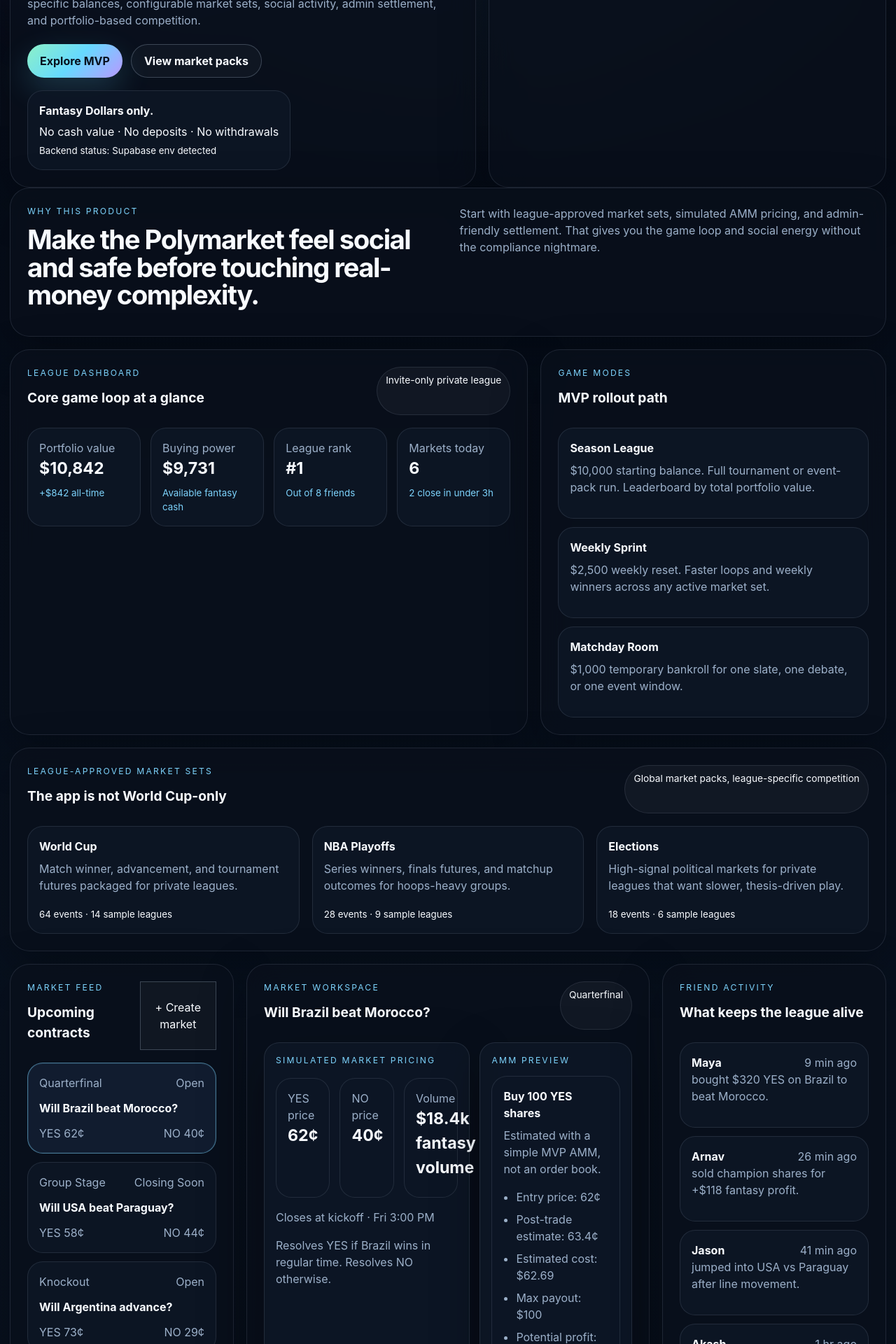
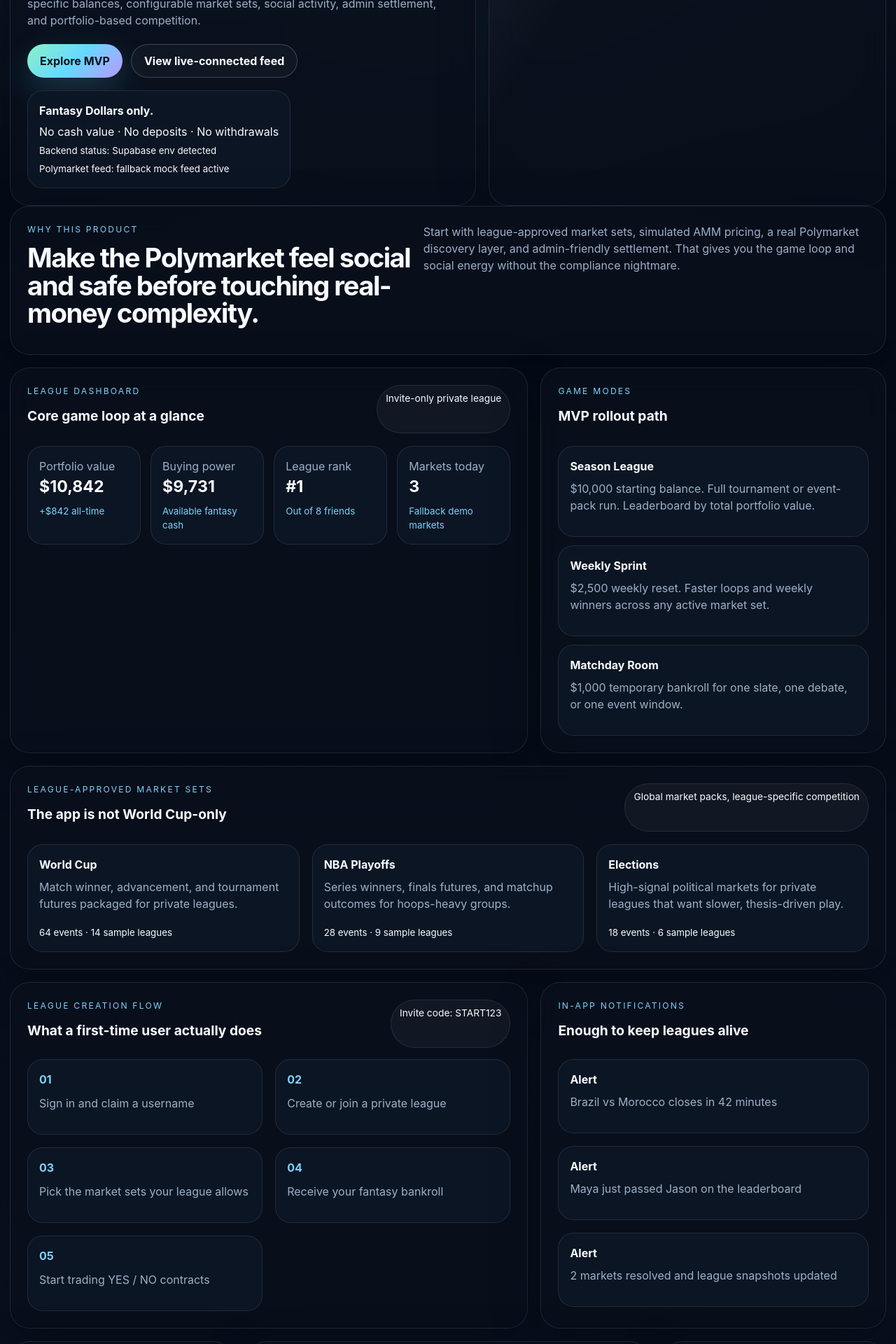
Before and after one commit to acashmoney-aura/polymates, a React (Vite) app: page / in a window 1280 px wide. Shown: the part 620-2540 px from the top of the page at 70% size. Built offline with nearby package versions, Linux system fonts and the light colour scheme; no server answers.

Commit message:
Add real Polymarket live market connection with fallback

```diff
--- a/src/App.css
+++ b/src/App.css
@@ -102,7 +102,11 @@
 .workspace-grid,
 .portfolio-grid,
 .admin-grid,
-.market-set-grid {
+.market-set-grid,
+.flow-grid,
+.step-grid,
+.notification-stack,
+.queue-stack {
   display: grid;
   gap: 18px;
 }
@@ -116,8 +120,13 @@
   margin-top: 18px;
 }
 
-.market-set-panel {
+.market-set-panel,
+.flow-grid {
   margin-top: 18px;
+}
+
+.flow-grid {
+  grid-template-columns: 1.2fr 0.8fr;
 }
 
 .market-set-grid {
@@ -196,7 +205,10 @@
 .admin-card,
 .trade-preview,
 .subpanel,
-.price-grid div {
+.price-grid div,
+.step-card,
+.notification-card,
+.queue-card {
   border: 1px solid var(--border);
   background: var(--card-bg);
   border-radius: 22px;
@@ -212,7 +224,10 @@
 .admin-card,
 .trade-preview,
 .subpanel,
-.price-grid div {
+.price-grid div,
+.step-card,
+.notification-card,
+.queue-card {
   padding: 16px;
 }
 
@@ -255,9 +270,20 @@
   margin-top: 16px;
 }
 
+.step-grid {
+  grid-template-columns: repeat(2, minmax(0, 1fr));
+  margin-top: 16px;
+}
+
+.notification-stack,
+.queue-stack {
+  margin-top: 16px;
+}
+
 .metric-pill strong,
 .summary-card strong,
-.price-grid strong {
+.price-grid strong,
+.queue-card strong {
   display: block;
   color: var(--text-h);
   font-size: 1.45rem;
@@ -274,12 +300,14 @@
 .position-row span,
 .leaderboard-row span,
 .brand-subtitle,
-.price-grid span {
+.price-grid span,
+.queue-card span {
   color: var(--muted);
 }
 
 .metric-pill small,
-.summary-card small {
+.summary-card small,
+.queue-card small {
   display: block;
   margin-top: 6px;
   color: var(--muted-strong);
@@ -388,7 +416,8 @@
 .mode-card strong,
 .admin-card strong,
 .position-row strong,
-.leaderboard-row strong {
+.leaderboard-row strong,
+.notification-card strong {
   display: block;
   margin-bottom: 8px;
 }
@@ -413,8 +442,17 @@
 .body-copy,
 .trade-preview p,
 .position-row span,
-.leaderboard-row span {
+.leaderboard-row span,
+.notification-card p,
+.step-card p {
   color: var(--muted);
+}
+
+.step-index {
+  display: inline-flex;
+  margin-bottom: 10px;
+  color: var(--muted-strong);
+  font-weight: 700;
 }
 
 .position-row,
@@ -422,6 +460,10 @@
   display: flex;
   justify-content: space-between;
   gap: 16px;
+}
+
+.compact-top {
+  margin-top: 18px;
 }
 
 .eyebrow,
@@ -451,6 +493,7 @@
   .hero-grid,
   .dashboard-grid,
   .market-set-grid,
+  .flow-grid,
   .workspace-grid,
   .portfolio-grid,
   .admin-grid,
@@ -459,6 +502,7 @@
   .metric-row,
   .price-grid,
   .admin-actions-grid,
+  .step-grid,
   .closing-banner,
   .why-now-card {
     grid-template-columns: 1fr;
--- a/src/App.tsx
+++ b/src/App.tsx
@@ -1,4 +1,4 @@
-import { useMemo, useState } from 'react'
+import { useEffect, useMemo, useState } from 'react'
 import './App.css'
 import logoMark from '/polymates-mark.svg'
 import { estimateBinaryTrade } from './lib/amm'
@@ -6,30 +6,86 @@
   activityFeed,
   leagueMembers,
   leagueModes,
-  markets,
+  markets as fallbackMarkets,
   marketSets,
   positions,
 } from './lib/mock-data'
+import { fetchPolymarketMarkets } from './lib/polymarket'
 import { productSpec } from './lib/product-spec'
 import { hasSupabaseEnv } from './lib/supabase'
+import type { Market } from './lib/types'
+
+const onboardingSteps = [
+  'Sign in and claim a username',
+  'Create or join a private league',
+  'Pick the market sets your league allows',
+  'Receive your fantasy bankroll',
+  'Start trading YES / NO contracts',
+]
+
+const notifications = [
+  'Brazil vs Morocco closes in 42 minutes',
+  'Maya just passed Jason on the leaderboard',
+  '2 markets resolved and league snapshots updated',
+]
+
+const adminQueue = [
+  { label: 'Markets pending resolution', value: '3', note: 'Final scores available, waiting for admin confirm' },
+  { label: 'Paused markets', value: '1', note: 'Event start time changed' },
+  { label: 'League resets available', value: '2', note: 'Weekly Sprint rolls over tonight' },
+]
 
 function App() {
-  const [selectedMarketId, setSelectedMarketId] = useState(markets[0].id)
+  const [liveMarkets, setLiveMarkets] = useState<Market[]>([])
+  const [liveStatus, setLiveStatus] = useState<'loading' | 'live' | 'fallback'>('loading')
+  const [selectedMarketId, setSelectedMarketId] = useState(fallbackMarkets[0].id)
+
+  useEffect(() => {
+    let cancelled = false
+
+    async function loadLiveMarkets() {
+      try {
+        const fetched = await fetchPolymarketMarkets()
+        if (cancelled) return
+        if (fetched.length > 0) {
+          setLiveMarkets(fetched)
+          setSelectedMarketId((current) => current || fetched[0].id)
+          setLiveStatus('live')
+          return
+        }
+        setLiveStatus('fallback')
+      } catch {
+        if (!cancelled) setLiveStatus('fallback')
+      }
+    }
+
+    void loadLiveMarkets()
+    return () => {
+      cancelled = true
+    }
+  }, [])
+
+  const activeMarkets = liveMarkets.length > 0 ? liveMarkets : fallbackMarkets
+
+  useEffect(() => {
+    if (!activeMarkets.some((market) => market.id === selectedMarketId)) {
+      setSelectedMarketId(activeMarkets[0]?.id ?? '')
+    }
+  }, [activeMarkets, selectedMarketId])
 
   const selectedMarket = useMemo(
-    () => markets.find((market) => market.id === selectedMarketId) ?? markets[0],
-    [selectedMarketId],
+    () => activeMarkets.find((market) => market.id === selectedMarketId) ?? activeMarkets[0],
+    [activeMarkets, selectedMarketId],
   )
 
-  const tradePreview = useMemo(
-    () =>
-      estimateBinaryTrade({
+  const tradePreview = useMemo(() => {
+    if (!selectedMarket) return null
+    return estimateBinaryTrade({
       currentYesPrice: selectedMarket.yesPrice,
       shares: 100,
       side: 'YES',
-      }),
-    [selectedMarket],
-  )
+    })
+  }, [selectedMarket])
 
   return (
     <main className="app-shell">
@@ -64,8 +120,8 @@
             <a href="#dashboard" className="primary-cta">
               Explore MVP
             </a>
-            <a href="#market-sets" className="secondary-cta">
-              View market packs
+            <a href="#markets" className="secondary-cta">
+              View live-connected feed
             </a>
           </div>
           <div className="safety-callout">
@@ -73,6 +129,9 @@
             <span>No cash value · No deposits · No withdrawals</span>
             <small>
               Backend status: {hasSupabaseEnv ? 'Supabase env detected' : 'Supabase env scaffolded, credentials still needed'}
+            </small>
+            <small>
+              Polymarket feed: {liveStatus === 'live' ? 'live Gamma API connection active' : liveStatus === 'loading' ? 'connecting…' : 'fallback mock feed active'}
             </small>
           </div>
         </div>
@@ -111,8 +170,8 @@
           <h2>Make the Polymarket feel social and safe before touching real-money complexity.</h2>
         </div>
         <p className="body-copy">
-          Start with league-approved market sets, simulated AMM pricing, and admin-friendly settlement.
-          That gives you the game loop and social energy without the compliance nightmare.
+          Start with league-approved market sets, simulated AMM pricing, a real Polymarket discovery layer,
+          and admin-friendly settlement. That gives you the game loop and social energy without the compliance nightmare.
         </p>
       </section>
 
@@ -143,8 +202,8 @@
             </article>
             <article className="summary-card">
               <span>Markets today</span>
-              <strong>6</strong>
-              <small>2 close in under 3h</small>
+              <strong>{activeMarkets.length}</strong>
+              <small>{liveStatus === 'live' ? 'Pulled from live Polymarket feed' : 'Fallback demo markets'}</small>
             </article>
           </div>
         </section>
@@ -186,20 +245,57 @@
         </div>
       </section>
 
+      <section className="flow-grid">
+        <section className="panel create-league-panel">
+          <div className="panel-head">
+            <div>
+              <p className="section-label">League creation flow</p>
+              <h3>What a first-time user actually does</h3>
+            </div>
+            <span className="soft-chip">Invite code: START123</span>
+          </div>
+          <div className="step-grid">
+            {onboardingSteps.map((step, index) => (
+              <article key={step} className="step-card">
+                <span className="step-index">0{index + 1}</span>
+                <p>{step}</p>
+              </article>
+            ))}
+          </div>
+        </section>
+
+        <aside className="panel notification-panel">
+          <div className="panel-head">
+            <div>
+              <p className="section-label">In-app notifications</p>
+              <h3>Enough to keep leagues alive</h3>
+            </div>
+          </div>
+          <div className="notification-stack">
+            {notifications.map((notification) => (
+              <article key={notification} className="notification-card">
+                <strong>Alert</strong>
+                <p>{notification}</p>
+              </article>
+            ))}
+          </div>
+        </aside>
+      </section>
+
       <section className="workspace-grid" id="markets">
         <aside className="panel watchlist-panel">
           <div className="panel-head">
             <div>
               <p className="section-label">Market feed</p>
-              <h3>Upcoming contracts</h3>
+              <h3>{liveStatus === 'live' ? 'Live Polymarket-connected contracts' : 'Upcoming contracts'}</h3>
             </div>
             <button type="button" className="ghost-button">
               + Create market
             </button>
           </div>
           <div className="watchlist-stack">
-            {markets.map((market) => {
-              const active = market.id === selectedMarket.id
+            {activeMarkets.map((market) => {
+              const active = market.id === selectedMarket?.id
               return (
                 <button
                   type="button"
@@ -226,30 +322,30 @@
           <div className="panel-head">
             <div>
               <p className="section-label">Market workspace</p>
-              <h3>{selectedMarket.title}</h3>
+              <h3>{selectedMarket?.title}</h3>
             </div>
-            <span className="soft-chip">{selectedMarket.stage}</span>
+            <span className="soft-chip">{selectedMarket?.stage}</span>
           </div>
 
           <div className="detail-grid">
             <article className="subpanel market-pricing-panel">
-              <p className="section-label">Simulated market pricing</p>
+              <p className="section-label">{liveStatus === 'live' ? 'Live Polymarket pricing' : 'Simulated market pricing'}</p>
               <div className="price-grid">
                 <div>
                   <span>YES price</span>
-                  <strong>{selectedMarket.yesPrice}¢</strong>
+                  <strong>{selectedMarket?.yesPrice}¢</strong>
                 </div>
                 <div>
                   <span>NO price</span>
-                  <strong>{selectedMarket.noPrice}¢</strong>
+                  <strong>{selectedMarket?.noPrice}¢</strong>
                 </div>
                 <div>
                   <span>Volume</span>
-                  <strong>{selectedMarket.volume}</strong>
+                  <strong>{selectedMarket?.volume}</strong>
                 </div>
               </div>
-              <p className="body-copy">{selectedMarket.closes}</p>
-              <p className="body-copy">{selectedMarket.rules}</p>
+              <p className="body-copy">{selectedMarket?.closes}</p>
+              <p className="body-copy">{selectedMarket?.rules}</p>
             </article>
 
             <article className="subpanel trade-panel">
@@ -257,6 +353,7 @@
               <div className="trade-preview">
                 <strong>Buy 100 YES shares</strong>
                 <p>Estimated with a simple MVP AMM, not an order book.</p>
+                {tradePreview && (
                   <ul className="clean-list compact">
                     <li>Entry price: {tradePreview.entryPrice}¢</li>
                     <li>Post-trade estimate: {tradePreview.exitPriceEstimate}¢</li>
@@ -264,6 +361,7 @@
                     <li>Max payout: ${tradePreview.maxPayout}</li>
                     <li>Potential profit: ${tradePreview.maxProfit}</li>
                   </ul>
+                )}
               </div>
             </article>
           </div>
@@ -271,8 +369,8 @@
           <article className="subpanel resolution-panel">
             <div className="subpanel-head">
               <p className="section-label">Resolution rules</p>
-              <span className={`status-chip ${selectedMarket.status.toLowerCase().replace(' ', '-')}`}>
-                {selectedMarket.status}
+              <span className={`status-chip ${selectedMarket?.status.toLowerCase().replace(' ', '-')}`}>
+                {selectedMarket?.status}
               </span>
             </div>
             <p className="body-copy">
@@ -387,11 +485,20 @@
         <aside className="panel scope-panel">
           <div className="panel-head">
             <div>
-              <p className="section-label">Protected scope</p>
-              <h3>Keep v1 tight</h3>
+              <p className="section-label">Admin queue</p>
+              <h3>Operational MVP surface</h3>
             </div>
           </div>
-          <ul className="clean-list compact">
+          <div className="queue-stack">
+            {adminQueue.map((item) => (
+              <article key={item.label} className="queue-card">
+                <strong>{item.value}</strong>
+                <span>{item.label}</span>
+                <small>{item.note}</small>
+              </article>
+            ))}
+          </div>
+          <ul className="clean-list compact compact-top">
             <li>No real money</li>
             <li>No deposits or withdrawals</li>
             <li>No public markets</li>
@@ -409,8 +516,8 @@
           <h2>Fantasy prediction league engine — not sportsbook clone.</h2>
         </div>
         <p className="body-copy">
-          Create a private league, approve the market sets you want, trade fantasy-dollar contracts,
-          and compete with friends on portfolio value.
+          Create a private league, approve the market sets you want, mirror or whitelist real Polymarket discovery,
+          trade fantasy-dollar contracts, and compete with friends on portfolio value.
         </p>
       </section>
     </main>
--- /dev/null
+++ b/src/lib/polymarket.ts
@@ -0,0 +1,89 @@
+import type { Market } from './types'
+
+type GammaMarket = {
+  id?: string | number
+  question?: string
+  title?: string
+  volume?: number | string
+  endDate?: string
+  active?: boolean
+  closed?: boolean
+  outcomes?: string | string[]
+  outcomePrices?: string | string[]
+}
+
+const POLYMARKET_GAMMA_URL =
+  'https://gamma-api.polymarket.com/markets?limit=12&closed=false&active=true'
+
+function parseStringArray(value: unknown): string[] {
+  if (Array.isArray(value)) return value.map(String)
+  if (typeof value === 'string') {
+    try {
+      const parsed = JSON.parse(value)
+      return Array.isArray(parsed) ? parsed.map(String) : []
+    } catch {
+      return []
+    }
+  }
+  return []
+}
+
+function formatCloseLabel(endDate?: string): string {
+  if (!endDate) return 'Close time unavailable'
+  const date = new Date(endDate)
+  if (Number.isNaN(date.getTime())) return 'Close time unavailable'
+  return `Live on Polymarket · closes ${date.toLocaleString()}`
+}
+
+function formatVolume(value?: number | string): string {
+  const n = typeof value === 'string' ? Number(value) : value ?? 0
+  if (!Number.isFinite(n)) return 'Volume unavailable'
+  if (n >= 1_000_000) return `$${(n / 1_000_000).toFixed(1)}M live volume`
+  if (n >= 1_000) return `$${(n / 1_000).toFixed(1)}k live volume`
+  return `$${n.toFixed(0)} live volume`
+}
+
+function marketStatus(item: GammaMarket): Market['status'] {
+  if (item.closed) return 'Resolved'
+  return 'Open'
+}
+
+function toAppMarket(item: GammaMarket): Market | null {
+  const outcomes = parseStringArray(item.outcomes)
+  const prices = parseStringArray(item.outcomePrices).map(Number)
+  const yesIndex = outcomes.findIndex((label) => label.toLowerCase() === 'yes')
+  const noIndex = outcomes.findIndex((label) => label.toLowerCase() === 'no')
+  if (yesIndex === -1 || noIndex === -1) return null
+
+  const yesPrice = Math.round((prices[yesIndex] ?? 0.5) * 100)
+  const noPrice = Math.round((prices[noIndex] ?? 0.5) * 100)
+  const title = item.question || item.title
+  if (!title) return null
+
+  return {
+    id: String(item.id ?? title),
+    title,
+    stage: 'Live Polymarket Market',
+    closes: formatCloseLabel(item.endDate),
+    yesPrice,
+    noPrice,
+    volume: formatVolume(item.volume),
+    rules: 'Live read from Polymarket Gamma API. Fantasy leagues can mirror or whitelist these markets.',
+    status: marketStatus(item),
+  }
+}
+
+export async function fetchPolymarketMarkets(): Promise<Market[]> {
+  const response = await fetch(POLYMARKET_GAMMA_URL, {
+    headers: {
+      Accept: 'application/json',
+    },
+  })
+
+  if (!response.ok) {
+    throw new Error(`Polymarket fetch failed: ${response.status}`)
+  }
+
+  const data = (await response.json()) as GammaMarket[]
+  return data.map(toAppMarket).filter((market): market is Market => Boolean(market))
+}
```
Also changed, not shown: 1 other file (tests, documents, lock files or other folders). Lines whose indentation alone changed are shown as unchanged.
